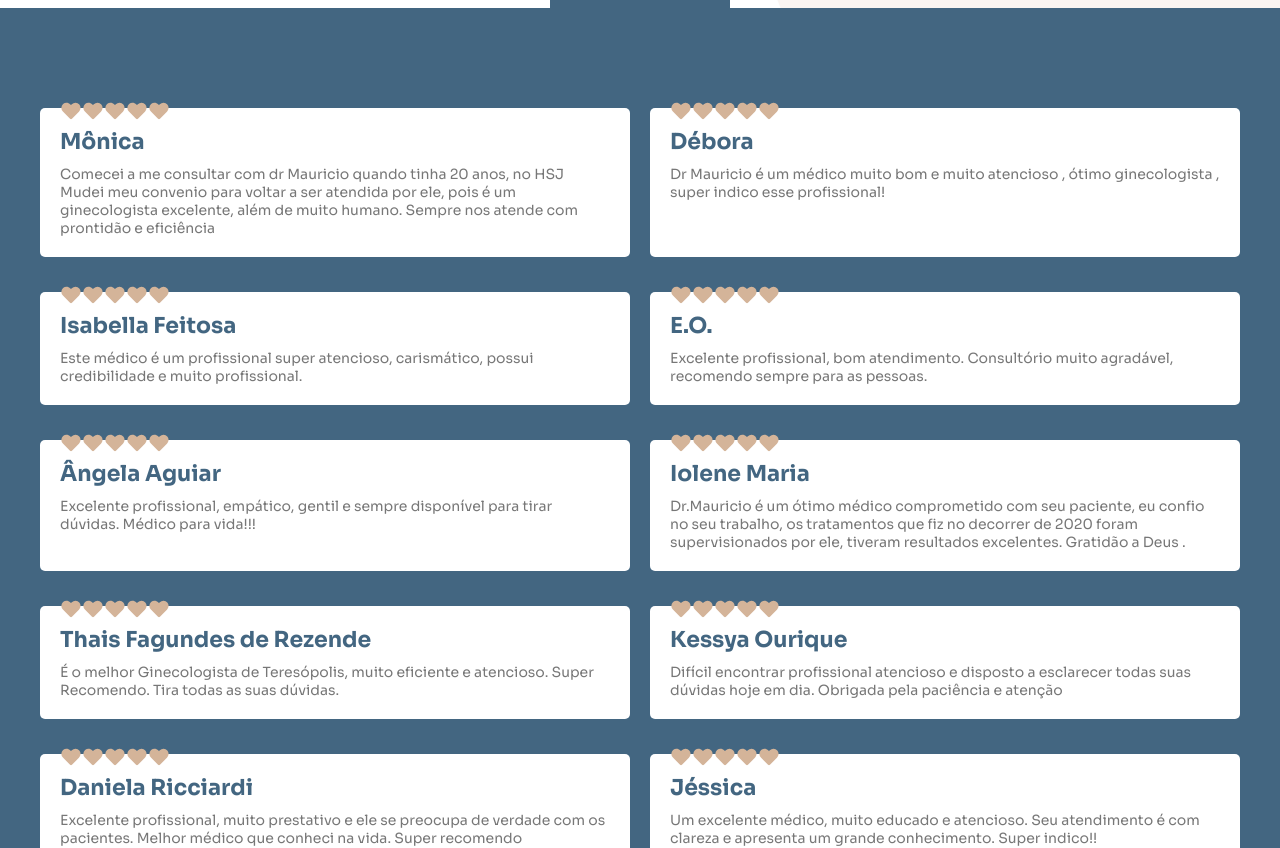
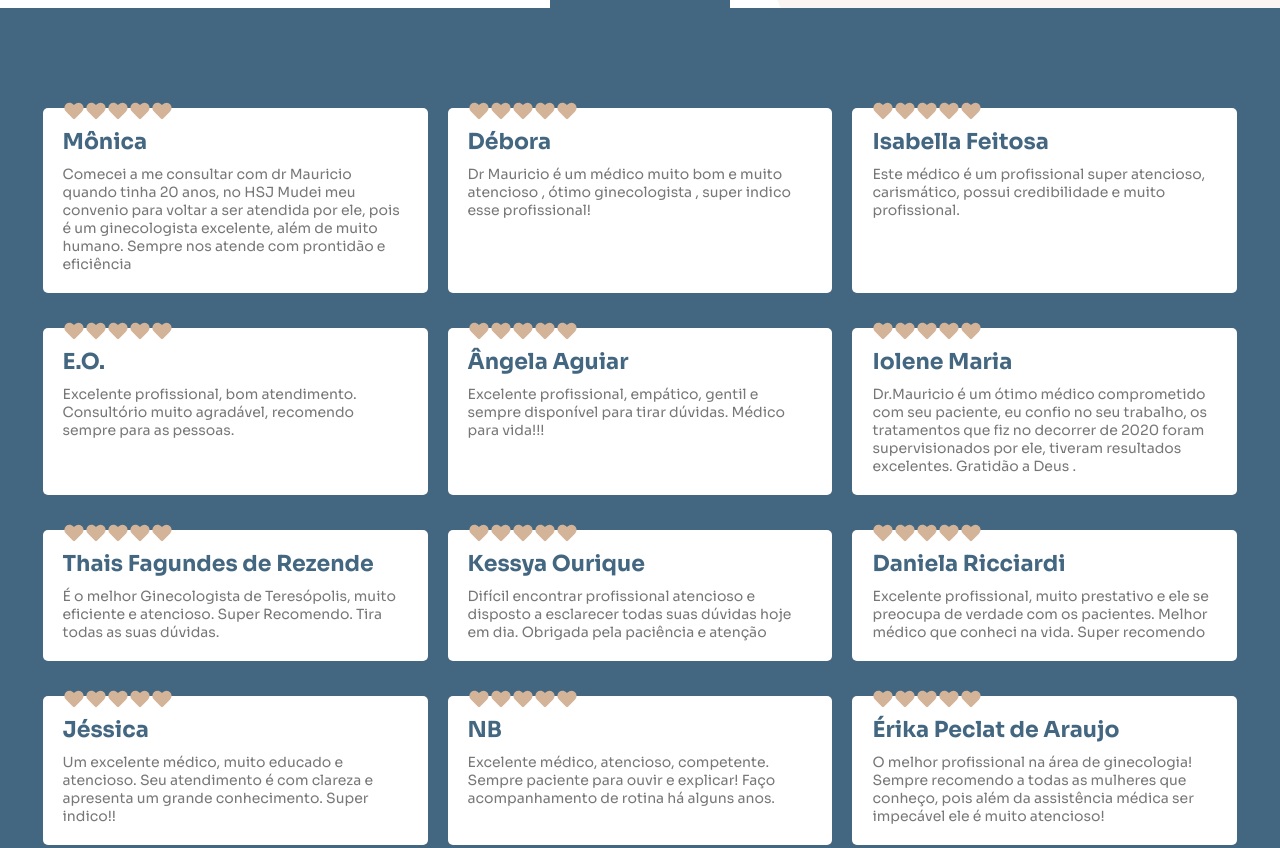
Before and after one commit to jonatasgs7/drmauricio-page-next, a Next.js app: page / in a window 1280 px wide. Shown: the part 913-1761 px from the top of the page. Built offline with nearby package versions, Linux system fonts and the light colour scheme.

Commit message:
Ajustes de espaçamento e alteração de colunas de depoimentos

```diff
--- a/src/styles/Container.module.css
+++ b/src/styles/Container.module.css
@@ -1,4 +1,4 @@
-.container {width:100%; margin-left:auto; margin-right:auto; padding-left:15px; padding-right:15px;}
+.container {width:100%; margin-left:auto; margin-right:auto; padding-left:25px; padding-right:25px;}
 
 @media (min-width:768px){
     .container {max-width:1280px; padding:0;}
--- a/src/styles/Content.module.css
+++ b/src/styles/Content.module.css
@@ -0,0 +1,5 @@
+.content {margin-top:40px;}
+
+@media (max-width:768px) {
+    .content {margin-top:0;}
+}
--- a/src/styles/DepoimentoBox.module.css
+++ b/src/styles/DepoimentoBox.module.css
@@ -1,4 +1,4 @@
-.depobox {width:calc(50% - 10px); padding:20px; border-radius:5px; background-color:#fff; margin-bottom:15px; position:relative;}
+.depobox {width:calc(33.3333% - 15px); padding:20px; border-radius:5px; background-color:#fff; margin-bottom:15px; position:relative;}
 .depobox h4 {font-size:22px; color:var(--primaryColor); margin-bottom:10px;}
 .depobox p {font-size:14px; color:#777}
 .depoboxStars {color:var(--thirdColor); font-size:22px; position:absolute; top:-8px;}
--- a/src/styles/Depoimentos.module.css
+++ b/src/styles/Depoimentos.module.css
@@ -1,10 +1,10 @@
 .depoimentos {width:100%; margin-top:-20px; background-color:var(--primaryColor); padding:100px 40px; position:relative;}
 .depoimentosButton {width:180px; height:40px; background-color:var(--primaryColor); border-radius:20px 20px 0 0; position:absolute; bottom:100%; left:50%; transform:translateX(-50%); display:flex; justify-content:center; align-items:center; color:#fff; cursor:pointer; transition:all 150ms linear;}
 .depoimentosButton:hover {height:46px;}
-.depoboxContainer {display:flex; justify-content:space-between; flex-wrap:wrap; gap:20px;}
+.depoboxContainer {display:flex; justify-content:center; flex-wrap:wrap; gap:20px;}
 
 @media (max-width:768px){
-    .depoimentos {padding:60px 5px;}
+    .depoimentos {padding:40px 0;}
     .depoboxContainer {gap:0;}
 }
 
```
